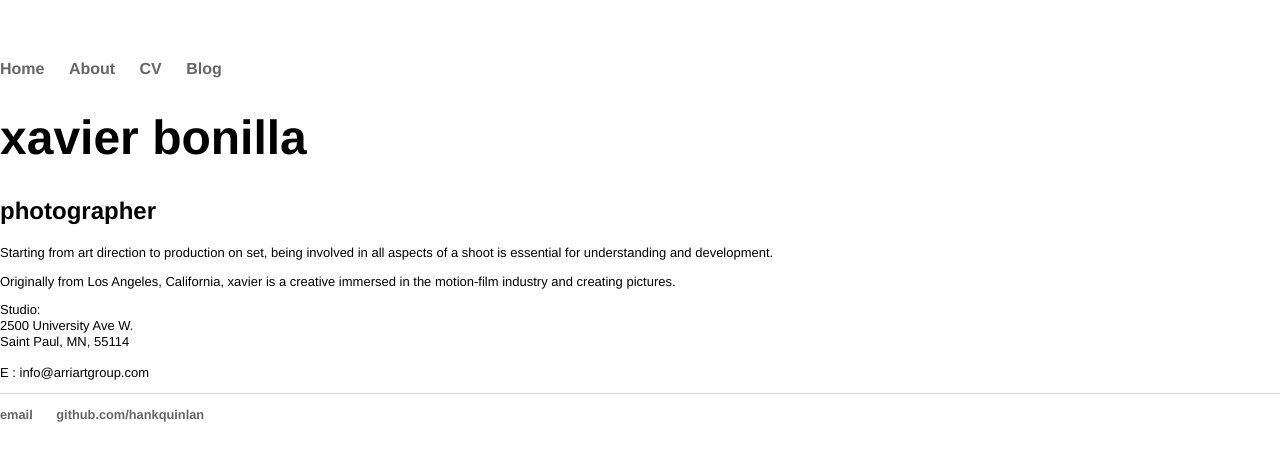
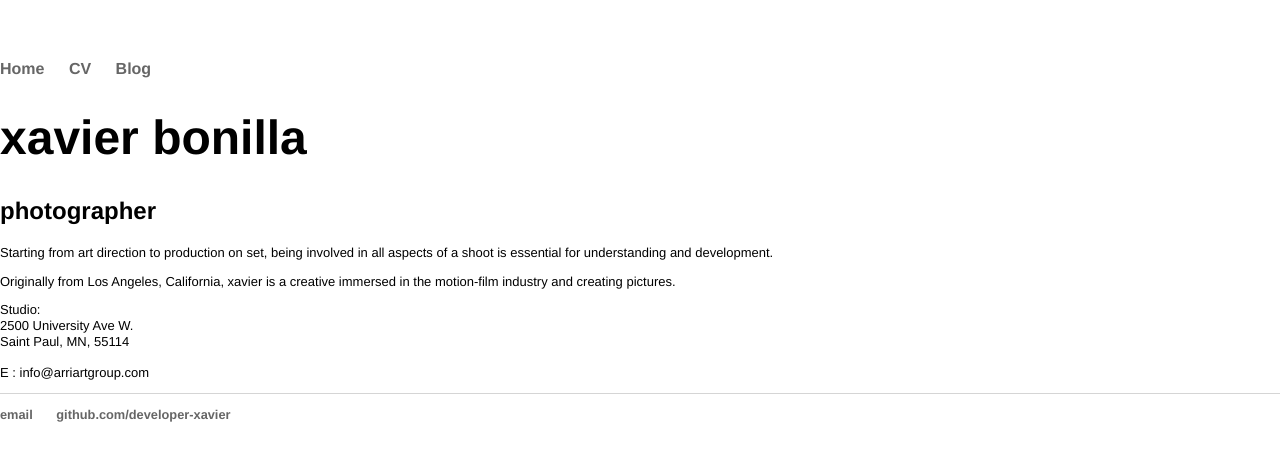
Before and after one commit to developer-xavier/developer-xavier.github.io, a Jekyll site: the page built from index.html, in a window 1280 px wide. Shown: the top 461 px of the page. Built offline with Jekyll 4.4.1, drawn with Linux system fonts in a browser that asks for light colours.

Commit message:
Update default.html

```diff
--- a/_layouts/default.html
+++ b/_layouts/default.html
@@ -9,7 +9,6 @@
 		<nav>
     		<ul>
         		<li><a href="/">Home</a></li>
-	        	<li><a href="/about">About</a></li>
         		<li><a href="/cv">CV</a></li>
         		<li><a href="/blog">Blog</a></li>
     		</ul>
@@ -19,8 +18,8 @@
 		</div><!-- /.container -->
 		<footer>
     		<ul>
-        		<li><a href="mailto:hankquinlanhub@gmail.com">email</a></li>
-        		<li><a href="https://github.com/hankquinlan">github.com/hankquinlan</a></li>
+        		<li><a href="mailto:info@arriartgroup.com">email</a></li>
+        		<li><a href="https://github.com/developer-xavier">github.com/developer-xavier</a></li>
 			</ul>
 		</footer>
 	</body>
```
